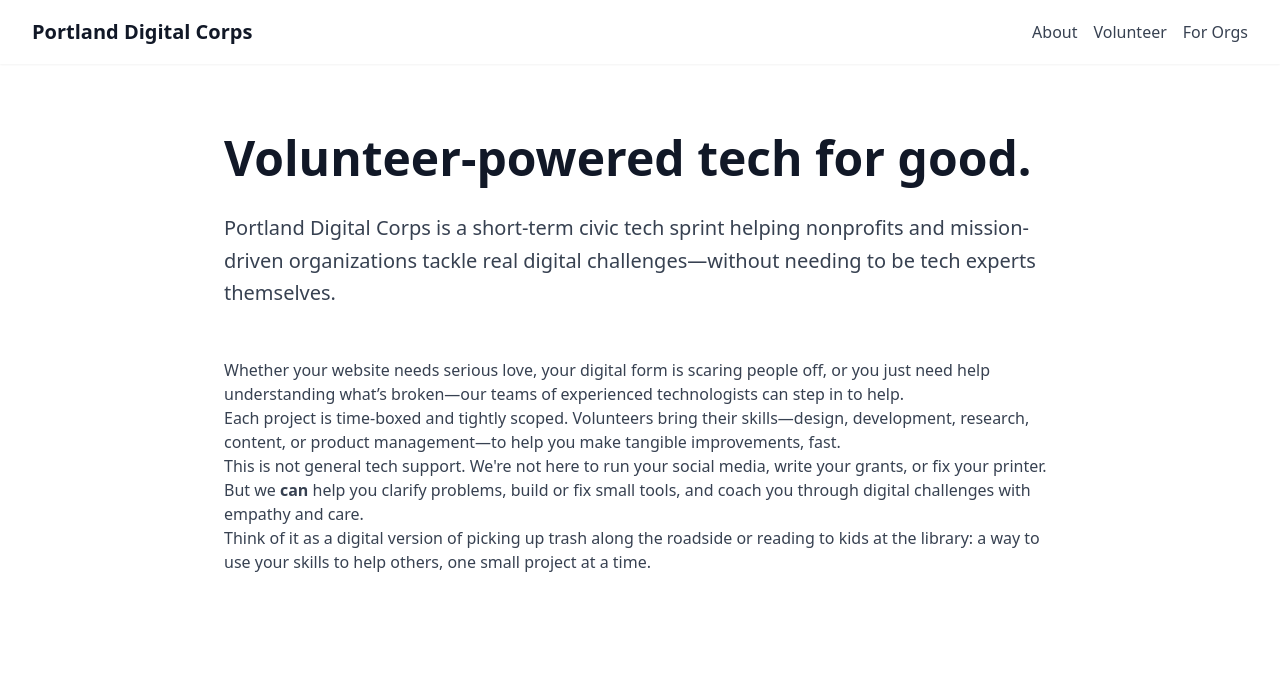
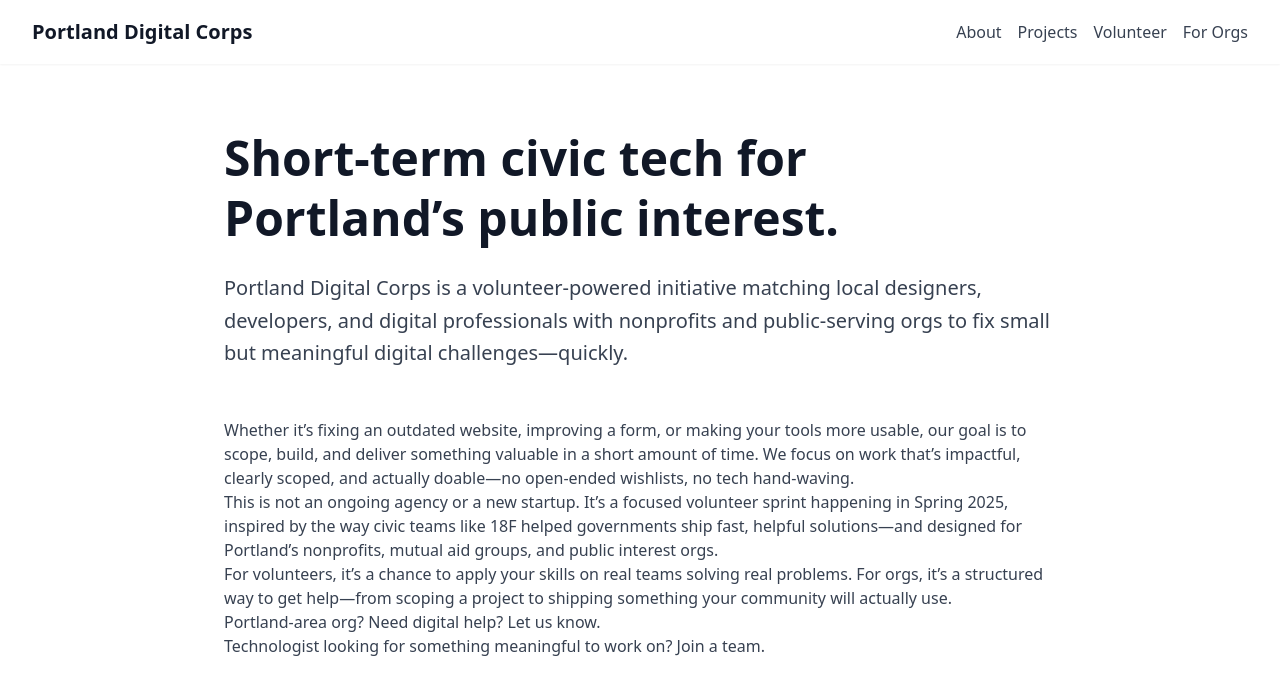
Before and after one commit to PDX-Digital-Corps/homepage, a plain HTML site: page index.html in a window 1280 px wide. Drawn offline with nearby package versions, Linux system fonts and the light colour scheme.

Commit message:
Update index.html

```diff
--- a/index.html
+++ b/index.html
@@ -3,8 +3,8 @@
 <head>
   <meta charset="UTF-8" />
   <meta name="viewport" content="width=device-width, initial-scale=1.0" />
-  <title>Portland Digital Corps | Volunteer Civic Tech for Good</title>
-  <meta name="description" content="Portland Digital Corps is a short-term, volunteer-led initiative helping local nonprofits and mission-driven organizations solve small, high-impact digital challenges." />
+  <title>Portland Digital Corps | Volunteer Civic Tech Sprint</title>
+  <meta name="description" content="Portland Digital Corps is a volunteer civic tech sprint helping local nonprofits and public interest orgs tackle digital problems—one short-term project at a time." />
   <script src="https://cdn.tailwindcss.com"></script>
 </head>
 <body class="bg-white text-gray-900">
@@ -14,6 +14,7 @@
         <a href="/" class="text-xl font-bold text-gray-900">Portland Digital Corps</a>
         <div class="flex space-x-4">
           <a href="/about.html" class="text-gray-700 hover:text-blue-500 font-medium">About</a>
+          <a href="/projects.html" class="text-gray-700 hover:text-blue-500 font-medium">Projects</a>
           <a href="/volunteer.html" class="text-gray-700 hover:text-blue-500 font-medium">Volunteer</a>
           <a href="/orgs.html" class="text-gray-700 hover:text-blue-500 font-medium">For Orgs</a>
         </div>
@@ -24,23 +25,27 @@
   <main class="py-16">
     <div class="max-w-4xl mx-auto px-4 sm:px-6 lg:px-8">
       <header class="mb-12">
-        <h1 class="text-5xl font-bold mb-6 leading-tight">Volunteer-powered tech for good.</h1>
+        <h1 class="text-5xl font-bold mb-6 leading-tight">
+          Short-term civic tech for Portland’s public interest.
+        </h1>
         <p class="text-xl text-gray-700 leading-relaxed">
-          Portland Digital Corps is a short-term civic tech sprint helping nonprofits and mission-driven organizations tackle real digital challenges—without needing to be tech experts themselves.
+          Portland Digital Corps is a volunteer-powered initiative matching local designers, developers, and digital professionals with nonprofits and public-serving orgs to fix small but meaningful digital challenges—quickly.
         </p>
       </header>
+
       <section class="prose prose-lg text-gray-700">
         <p>
-          Whether your website needs serious love, your digital form is scaring people off, or you just need help understanding what’s broken—our teams of experienced technologists can step in to help.
+          Whether it’s fixing an outdated website, improving a form, or making your tools more usable, our goal is to scope, build, and deliver something valuable in a short amount of time. We focus on work that’s impactful, clearly scoped, and actually doable—no open-ended wishlists, no tech hand-waving.
         </p>
         <p>
-          Each project is time-boxed and tightly scoped. Volunteers bring their skills—design, development, research, content, or product management—to help you make tangible improvements, fast.
+          This is not an ongoing agency or a new startup. It’s a focused volunteer sprint happening in Spring 2025, inspired by the way civic teams like 18F helped governments ship fast, helpful solutions—and designed for Portland’s nonprofits, mutual aid groups, and public interest orgs.
         </p>
         <p>
-          This is not general tech support. We're not here to run your social media, write your grants, or fix your printer. But we <strong>can</strong> help you clarify problems, build or fix small tools, and coach you through digital challenges with empathy and care.
+          For volunteers, it’s a chance to apply your skills on real teams solving real problems. For orgs, it’s a structured way to get help—from scoping a project to shipping something your community will actually use.
         </p>
         <p>
-          Think of it as a digital version of picking up trash along the roadside or reading to kids at the library: a way to use your skills to help others, one small project at a time.
+          Portland-area org? Need digital help? <a href="/orgs.html">Let us know.</a><br />
+          Technologist looking for something meaningful to work on? <a href="/volunteer.html">Join a team.</a>
         </p>
       </section>
     </div>
```
